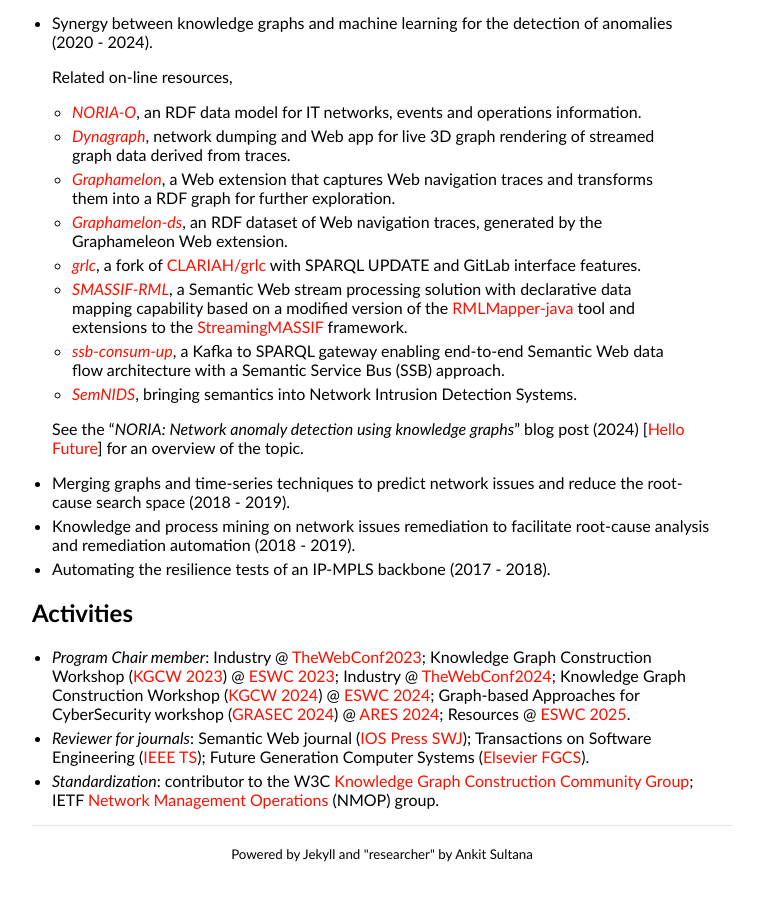
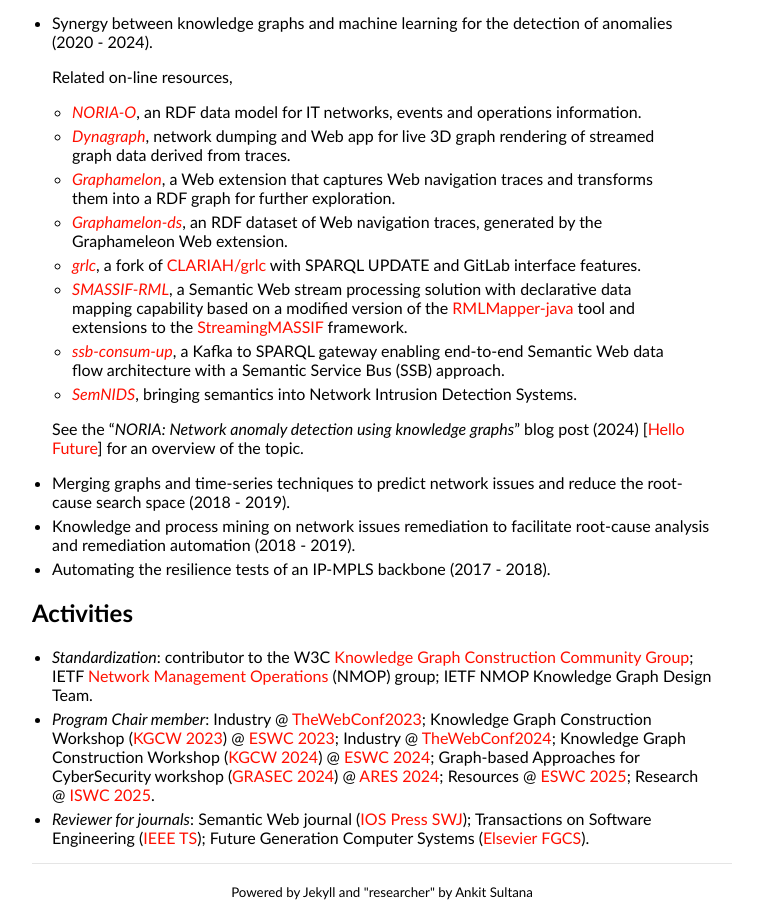
Before and after one commit to GenEars/GenEars.github.io, a Jekyll site: the page built from research.md, in a window 1280 px wide and 900 px high, scrolled down 688 px. Shown: the whole window, without its empty margins (258-1021 px from the left). Built offline with Jekyll 4.4.1, drawn with Linux system fonts in a browser that asks for light colours; before the commit the page ends 1550 px from its top, so only the background shows below that.

Commit message:
Added ISWC 2025 and IETF KG DT.
Signed-off-by: lionel.tailhardat <lionel.tailhardat@orange.com>

```diff
--- a/research.md
+++ b/research.md
@@ -50,6 +50,6 @@ Orange:
 
 ## Activities
 
-* *Program Chair member*: Industry @ [TheWebConf2023](https://www2023.thewebconf.org/); Knowledge Graph Construction Workshop ([KGCW 2023](https://kg-construct.github.io/workshop/2023/)) @ [ESWC 2023](https://2023.eswc-conferences.org/); Industry @ [TheWebConf2024](https://www2024.thewebconf.org/calls/industry/); Knowledge Graph Construction Workshop ([KGCW 2024](https://kg-construct.github.io/workshop/2024/)) @ [ESWC 2024](https://2024.eswc-conferences.org/); Graph-based Approaches for CyberSecurity workshop ([GRASEC 2024](https://www.ares-conference.eu/workshops/grasec/)) @ [ARES 2024](https://www.ares-conference.eu/); Resources @ [ESWC 2025](https://2025.eswc-conferences.org/).
+* *Standardization*: contributor to the W3C [Knowledge Graph Construction Community Group](https://www.w3.org/community/kg-construct/); IETF [Network Management Operations](https://datatracker.ietf.org/wg/nmop/about/) (NMOP) group; IETF NMOP Knowledge Graph Design Team.
+* *Program Chair member*: Industry @ [TheWebConf2023](https://www2023.thewebconf.org/); Knowledge Graph Construction Workshop ([KGCW 2023](https://kg-construct.github.io/workshop/2023/)) @ [ESWC 2023](https://2023.eswc-conferences.org/); Industry @ [TheWebConf2024](https://www2024.thewebconf.org/calls/industry/); Knowledge Graph Construction Workshop ([KGCW 2024](https://kg-construct.github.io/workshop/2024/)) @ [ESWC 2024](https://2024.eswc-conferences.org/); Graph-based Approaches for CyberSecurity workshop ([GRASEC 2024](https://www.ares-conference.eu/workshops/grasec/)) @ [ARES 2024](https://www.ares-conference.eu/); Resources @ [ESWC 2025](https://2025.eswc-conferences.org/); Research @ [ISWC 2025](https://iswc2025.semanticweb.org/).
 * *Reviewer for journals*: Semantic Web journal ([IOS Press SWJ](https://www.semantic-web-journal.net/)); Transactions on Software Engineering ([IEEE TS](https://www.computer.org/csdl/journal/ts)); Future Generation Computer Systems ([Elsevier FGCS](https://www.sciencedirect.com/journal/future-generation-computer-systems)).
-* *Standardization*: contributor to the W3C [Knowledge Graph Construction Community Group](https://www.w3.org/community/kg-construct/); IETF [Network Management Operations](https://datatracker.ietf.org/wg/nmop/about/) (NMOP) group.
```
